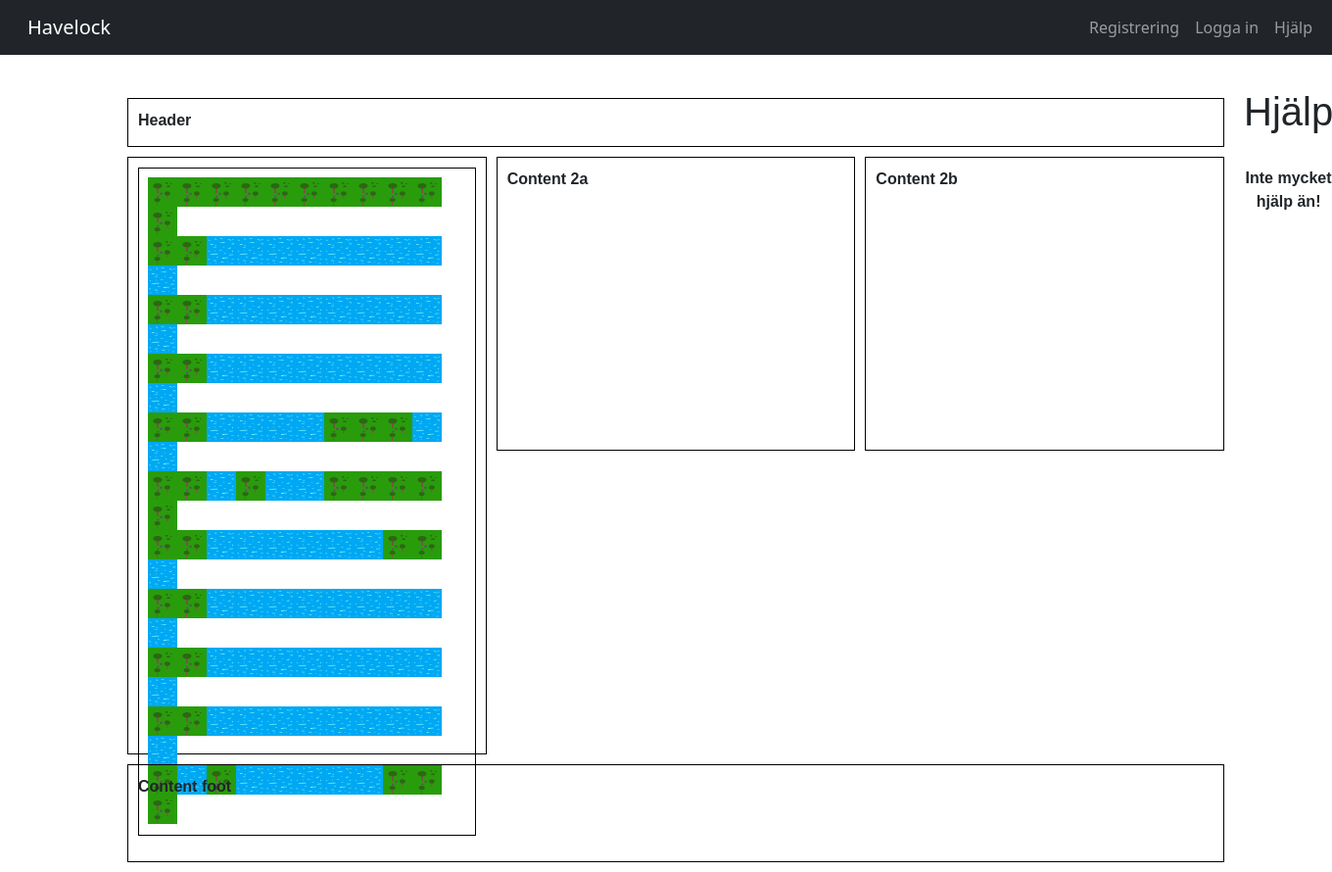
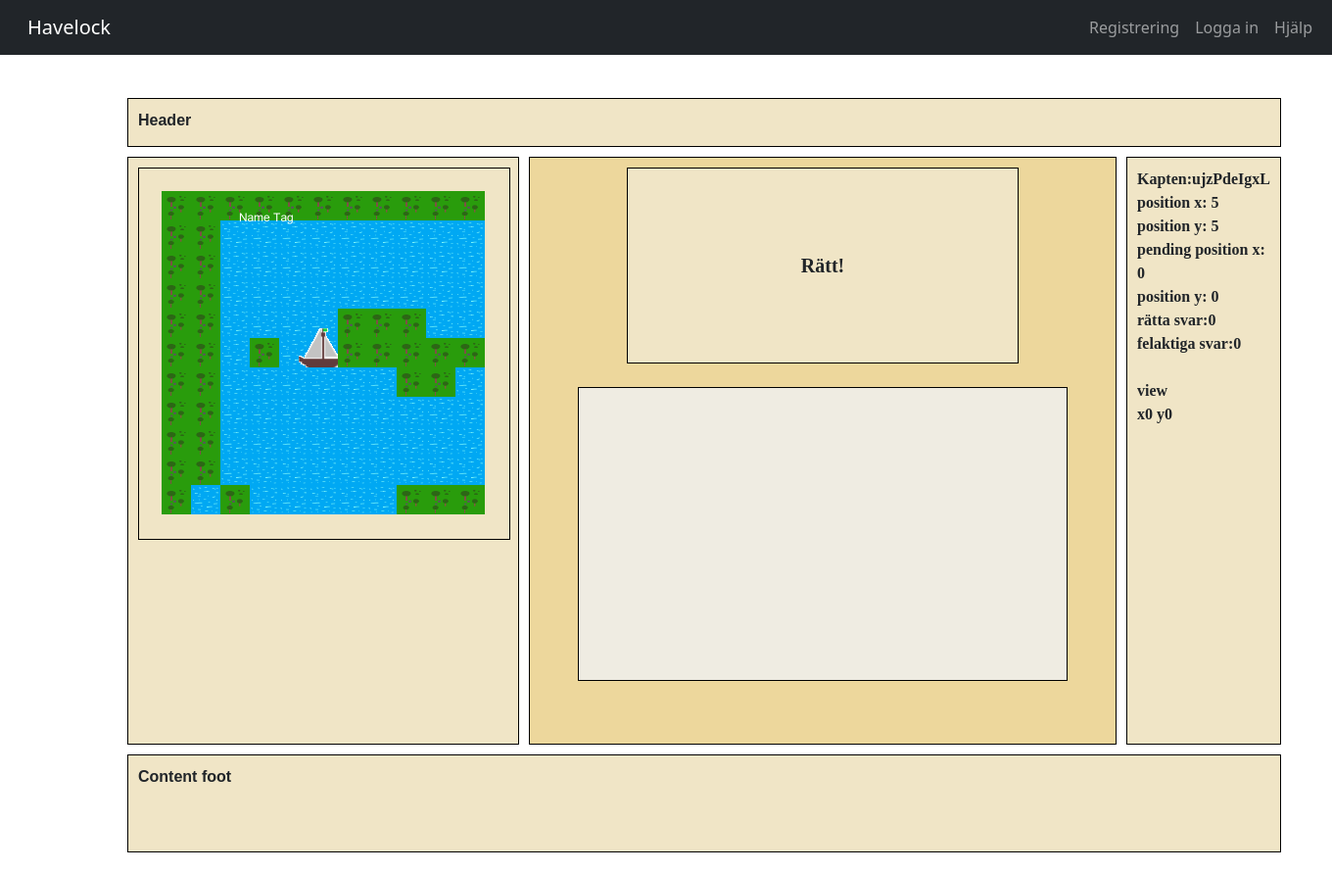
Before and after one commit to Omnistudent/havelock, a Django app: page /help in a window 1360 px wide. Shown: the whole page at 98% size. Run offline with Django 4.2, Linux system fonts and the light colour scheme; data comes from the database, SQL or seed files in the repository; both versions use the stored data as it was after the commit; data that the repository does not hold is empty.

Commit message:
layoutfixed

```diff
--- a/event/templates/event/help.html
+++ b/event/templates/event/help.html
@@ -11,7 +11,34 @@
     <style>
 body{ margin: 0}
 
+.button-container {
+        width: 500px;
+        height: 300px;
+        display: flex;
+        flex-wrap: wrap;
+        justify-content: center;
+        border: 1px solid #000000;
+        background-color: rgb(239, 236, 226);
+    }
 
+    .button-container button {
+      font-family: "IM Fell DW Pica","EB Garamond", serif;
+        width: 200px;
+        height: 70px;
+        margin: 10px;
+        font-size: 20px;
+        color: black;
+        background-color: rgb(240, 229, 198);
+        border: 1px solid #000000;
+        font-weight: bold;
+    }
+
+    .container button:hover {
+  background-color: rgb(241, 216, 151); /* set the background color to red when hovering over the button */
+  color: black;
+  border: 1px solid #000000;
+  cursor: pointer; /* change the cursor to a pointer when hovering over the button */
+}
 .container {
   width: 100vw;
   height: 100vh;
@@ -19,26 +46,38 @@
   font-weight: bold;
   font-size: 2; /* Set font-size to 0 to remove white space between elements */
   display: grid;
-  grid-template-columns: 1fr 1fr 1fr;
-  grid-template-rows: 50px 1fr 1fr 100px;
+  grid-template-columns:400px 600px 1fr;
+  grid-template-rows: 50px 600px 100px;
   gap: 10px;
   padding: 10px;
   box-sizing: border-box;
   position: relative;
   outline: none;
-
-
-
 }
 
 .container div {
   padding: 10px;
+  margin: 0px;
+  z-index: 1;
+}
 
-  margin: 0px;
-
-  z-index: 1;
-
-
+.answercontainer {
+  font-size: 20px;
+  width: 400px;
+  height: 200px;
+  font-family: "IM Fell DW Pica","EB Garamond", serif;
+  font-weight: bold;
+  gap: 10px;
+  padding: 10px;
+  box-sizing: border-box;
+  position: relative;
+  border: 1px solid #000000;
+  grid-template-columns:400px 600px 1fr;
+  grid-template-rows: 50px 600px 100px;
+  display: flex;
+  align-items: center;
+  justify-content: center;
+  background-color: rgb(240, 229, 198);
 
 }
 
@@ -47,14 +86,20 @@
   grid-column-end: 4;
   outline: 2px;
   border: 1px solid #000000;
+  background-color: rgb(240, 229, 198);
 }
 
 .gridcontainer{
   font-size: 0;
-  max-width: 400px;
+  width: 380px;
+  height: 380px;
   position: relative;
   border: 1px solid #000000;
   padding: 0px;
+  display: flex;
+  align-items: center;
+  justify-content: center;
+  background-color: rgb(240, 229, 198);
 
 }
 
@@ -62,22 +107,41 @@
   grid-row-start: 2;
   grid-row-end: span 2;
   grid-column-start: 1;
+  height: 600px;
 
-  outline: 2px;
+  outline: 1px;
   border: 1px solid #000000;
+  background-color: rgb(240, 229, 198);
 }
 
 .content-small {
+  max-width: 500px;
+  height: 600px;
+  font-family: "IM Fell DW Pica","EB Garamond", serif;
   border: 1px solid #000000;
   padding: 10px;
   margin: 0px;
   z-index: 1;
+  background-color: rgb(240, 229, 198);
+}
+
+.content-question_answer {
+  width: 600px;
+  height: 600px;
+  font-family: "IM Fell DW Pica","EB Garamond", serif;
+  border: 1px solid #000000;
+  padding: 10px;
+  margin: 0px;
+  z-index: 1;
+  background-color: rgb(237, 215, 156);
 }
 
 .footer {
   grid-column-start: 1;
   grid-column-end: span 3;
+  grid-row-start: 3;
   border: 1px solid #000000;
+  background-color: rgb(240, 229, 198);
 }
 
 .square {
@@ -114,9 +178,9 @@
   }
 
   .icon {
-    width: 30px;
-    height: 30px;
-    background-image: url("{{ STATIC_URL }}event/images/name_tag.png");
+    width: 50px;
+    height: 50px;
+    background-image: url("{{ STATIC_URL }}event/images/ship1.png");
     background-repeat: no-repeat;
     background-position: center center;
     position: absolute;
@@ -146,7 +210,7 @@
 }
 
 .ship:hover {
-  border: 2px solid blue;
+  border: 2px solid rgb(2, 2, 2);
 }
 
 .land:hover {
@@ -156,7 +220,9 @@
 .hover-effect:hover {
   opacity: 0.5;
   /* Add any other styles you want to apply to the image when it's being hovered over */
+  /* used for single pictures, pictures are now css objects*/
 }
+
 </style>
   </head>
   <body>
@@ -164,6 +230,7 @@
      <div class="header">Header</div>
 
      <div class="content-large">
+      <center>
       <div class="gridcontainer">
         <form id="mapform" method="post" action="/help">
           {% csrf_token %}
@@ -176,44 +243,84 @@
                 <!--</div>-->
                 {% for dbsquare in squaredb %}
                 {% if dbsquare.x|stringformat:"s" == col_num_x|stringformat:"s" and dbsquare.y|stringformat:"s" == row_num_y|stringformat:"s" %}
-                {% if dbsquare.name == "sea3" %}
+                {% if dbsquare.name == "sea3" %} <!-- If the square is sea-->
+
                     <div class="ship">
+                      {% if user.userprofile in dbsquare.occupants3.all %}
+                      <div class="icon"></div>
+                      {% endif %} <!-- End of is user in square-->
 
                   <!--<div class="icon"></div>-->
                 </div>
-                {% else %}
+                {% else %} <!-- else the square is land-->
                 <div class="land">
                   <!--<div class="icon"></div>-->
                 </div>
-                {% endif %}
-                  {% endif %}
+                {% endif %} <!-- End of If the square is sea-->
+                  {% endif %} <!-- End of If the square correct-->
 
-              {% endfor %}
+              {% endfor %} <!-- End going through squaredb-->
               </div>
-            {% endfor %} <!--End of colx in 1234-->
+            {% endfor %} <!--End of colx in myrange_x-->
             <br>
-          {% endfor %} <!--End of rowy in 1234-->
+          {% endfor %} <!--End of rowy in myrange_y-->
         </form>
         <div class="overlay"></div>
       </div> <!--end of gridcontainer-->
+    </center>
     </div> <!--End contentlarge-->
 
-     <div class="content-small">Content 2a</div>
-     <div class="content-small">Content 2b</div>
+
+    <!--Questions window-->
+     <div class="content-question_answer">
+      <center>
+
+      <div class="answercontainer">
+        {{question.question_swedish}}
+      </div>
+      <br>
+      <div class="button-container">
+        <form method="post" id="question-form" action="/help">
+          {% csrf_token %}
+
+          <br>
+          {% if question.area3 != "no_questions" %}
+          {% for answer in answers %}
+              <button class="btn btn-primary" onclick="receiveAnswer('answer','{{ answer }}','1')" name="answer" value="{{ answer }}">{{ answer }}</button>
+              {% if forloop.counter|divisibleby:2 %}
+                  <br>
+              {% endif %}
+          {% endfor %}
+          {% endif %}
+      </form>
+    </div>
+  </center>
+     </div>
+
+     <!--Stats window-->
+     <div class="content-small">
+      Kapten:{{user.userprofile}}
+      <br>
+        position x: {{user.userprofile.xpos}}<br>
+        position y: {{user.userprofile.ypos}}<br>
+        pending position x: {{user.userprofile.pending_xpos}}<br>
+        position y: {{user.userprofile.pending_ypos}}<br>
+        rätta svar:{{user.userprofile.correct_answers}}<br>
+        felaktiga svar:{{user.userprofile.wrong_answers}}<br>
+      <br>
+      view<br>
+      x{{user.userprofile.x}} y{{user.userprofile.y}}<br>
+     </div>
      <div class="footer">Content foot</div>
     </div>
 
 
-
-<center>
-<h1>Hjälp</h1>
-<br>
-
-Inte mycket hjälp än!
-
 <script>
 
   function updatePage(x, y) {
+
+    var user = '{{ user.userprofile.question.area1 }}';
+    if (user == "utility") {
 
       var input_x = document.createElement('input');
       input_x.type = 'hidden';
@@ -230,17 +337,33 @@
       input_action.name = 'sent_action';
       input_action.value = 'answer';
 
-
-
       var form = document.getElementById('mapform');
       form.appendChild(input_x);
       form.appendChild(input_y);
       form.appendChild(input_action);
       form.submit();
-
-
+    }
 }
 
+function receiveAnswer(command, answer,unused) {
+
+  var command_input = document.createElement('input');
+  command_input.type = 'hidden';
+  command_input.name = 'command';
+  command_input.value = 'answer';
+
+  var answer_input = document.createElement('input');
+  answer_input.type = 'hidden';
+  answer_input.name = 'answer';
+  answer_input.value = answer;
+  //alert("Selected value: " + dropdownValue);
+  //console.log('Dropdown value:', document.getElementById('dropdown').value);
+
+  var form = document.getElementById('question-form');
+  form.appendChild(command_input);
+  form.appendChild(answer_input);
+  form.submit();
+}
 
 
 
--- a/event/views.py
+++ b/event/views.py
@@ -324,20 +324,131 @@
     answers = [question.answer1_swedish, question.answer2_swedish, question.answer3_swedish, question.answer4_swedish]
 
     if request.method == 'POST':
-        sent_x = request.POST.get('sent_x')
-        sent_y = request.POST.get('sent_y')
-        sent_action = request.POST.get('sent_action')
+        sent_action = request.POST.get('command')
+        sent_answer = request.POST.get('answer')
+        if sent_action == 'answer':
+            right_answer=user.userprofile.question.answer1_swedish
+            ############################
+            # Correct answer
+            ############################
+            if right_answer == sent_answer:
 
-        print('sent x'+sent_x)
-        print('sent y'+sent_y)
-        print('sent action'+sent_action)
+                # increment right answers
+                user.userprofile.correct_answers+=1
+
+                # delete from starting square
+                startsquare = Square.objects.get(y=str(user.userprofile.ypos),x=str(user.userprofile.xpos))
+                startsquare.occupants3.remove(user.userprofile)
+                startsquare.save()
+
+                # add userprofile to end square
+                endsquare = Square.objects.get(x=user.userprofile.pending_xpos, y=user.userprofile.pending_ypos)
+                endsquare.occupants3.add(user.userprofile)
+                endsquare.save()
+
+                # get moved direction
+                movedx,movedy=getmovedir(user.userprofile.xpos,user.userprofile.ypos,user.userprofile.pending_xpos,user.userprofile.pending_ypos)
+
+                # set new userprofile coordinates
+                user.userprofile.xpos=user.userprofile.pending_xpos
+                user.userprofile.ypos=user.userprofile.pending_ypos
+                user.userprofile.pending_xpos=0
+                user.userprofile.pending_ypos=0
+                user.userprofile.save()
+
+                # adjust view
+                #x seems to react on move y
+                if movedx==1:
+                    temp=user.userprofile.x
+                    user.userprofile.x=temp+1
+                    user.userprofile.save()
+
+                if movedx==-1:
+                    temp=user.userprofile.x
+                    user.userprofile.x=temp-1
+                    user.userprofile.save()
+                if movedy==-1:
+                    temp=user.userprofile.y
+                    user.userprofile.y=temp-1
+                    user.userprofile.save()
+                if movedy==1:
+                    temp=user.userprofile.y
+                    user.userprofile.y=temp+1
+                    user.userprofile.save()
+
+                myrange_x,myrange_y,dbsquares=getDatabaseAndView(user.userprofile.x,user.userprofile.y,grid_size_x,grid_size_y)
+
+                #set question to correct
+                question = Question.objects.filter(name='Correct_1').order_by('?').first()
+                user.userprofile.question=question
+                user.userprofile.save()
+                # there shouldnt be any answers
+
+                answers = [question.answer1_swedish, question.answer2_swedish, question.answer3_swedish, question.answer4_swedish]
+                return render(request,'event/help.html',{'myrange_x':myrange_x,'myrange_y':myrange_y,'squaredb':dbsquares,'question':question,'answers':answers})
+            # end of right answer
+            else: #wrong answer
+                print('wrog')
+                user.userprofile.wrong_answers+=1
+                user.userprofile.save()
+                myrange_x,myrange_y,dbsquares=getDatabaseAndView(user.userprofile.x,user.userprofile.y,grid_size_x,grid_size_y)
+
+                question = Question.objects.filter(name='Wrong_1').order_by('?').first()
+                user.userprofile.question=question
+                user.userprofile.save()
+                answers = [question.answer1_swedish, question.answer2_swedish, question.answer3_swedish, question.answer4_swedish]
+                return render(request,'event/help.html',{'myrange_x':myrange_x,'myrange_y':myrange_y,'squaredb':dbsquares,'question':question,'answers':answers})
+
+            # end of wrong answer
+        # end of command: answer
+
+        # command wasnt answer, so use wants to move
+
+        try:
+            sent_x = request.POST.get('sent_x')
+            print('sent x'+sent_x)
+        except:
+            print('could not get x')
+
+        try:
+            sent_y = request.POST.get('sent_y')
+        except:
+            print('could not get y')
+
+        # User wants to move, create a question
+        if user.userprofile.mode=="move":
+            if moveallowed(user.userprofile.xpos,sent_x,user.userprofile.ypos,sent_y):
+                question = Question.objects.exclude(area1='utility').filter(difficulty__lte=3).order_by('?').first()
+                user.userprofile.pending_xpos=sent_x
+                user.userprofile.pending_ypos=sent_y
+                user.userprofile.question=question
+                user.userprofile.save()
+                #dbsquares = Square.objects.filter(x__in=charsx,y__in=charsy)
+
+                myrange_x,myrange_y,dbsquares=getDatabaseAndView(user.userprofile.x,user.userprofile.y,grid_size_x,grid_size_y)
 
 
-        return render(request,'event/help.html',{'myrange_x':myrange_x,'myrange_y':myrange_y})
+
+                answers = [question.answer1_swedish, question.answer2_swedish, question.answer3_swedish, question.answer4_swedish]
+                shuffle(answers)  # shuffles the answers randomly
+                user.userprofile.question=question
+                user.userprofile.save()
+            # end of if moveallowed
+        # end of if mode move
+
+        # Send ranges,database,question and randomly ordered answers
+        myrange_x,myrange_y,dbsquares=getDatabaseAndView(user.userprofile.x,user.userprofile.y,grid_size_x,grid_size_y)
+        return render(request,'event/help.html',{'myrange_x':myrange_x,'myrange_y':myrange_y,'squaredb':dbsquares,'question':question,'answers':answers})
+    # end of if request was post
+
+
     else: # if request method was not post
 
         dbsquares = Square.objects.filter(x__in=charsx,y__in=charsy)
-        return render(request,'event/help.html',{'myrange_x':myrange_x,'myrange_y':myrange_y,'squaredb':dbsquares})
+
+        # Send ranges,database,question and randomly ordered answers
+        return render(request,'event/help.html',{'myrange_x':myrange_x,'myrange_y':myrange_y,'squaredb':dbsquares,'question':question,'answers':answers})
+
 
 
 def home(request):
@@ -580,3 +691,18 @@
     threshold = timezone.now() - timedelta(minutes=10)
     inactive_users = User.objects.filter(userprofile__user_type='temp', userprofile__last_active_time__lt=threshold)
     inactive_users.delete()
+
+def getDatabaseAndView(userx,usery,gridx,gridy):
+    myrange_x=range(userx,int(userx)+gridx)
+    myrange_y=range(usery,int(usery)+gridy)
+
+    startx = int(userx)
+    stopx = int(userx)+gridx
+    starty = int(usery)
+    stopy = int(usery)+gridy
+
+    charsx = [str(i) for i in range(startx, stopx)]
+    charsy = [str(i) for i in range(starty, stopy)]
+    dbsquares = Square.objects.filter(x__in=charsx,y__in=charsy)
+
+    return (myrange_x,myrange_y,dbsquares)
```
Also changed, not shown: db.sqlite3, static/event/images/Namnlös.png (added), static/event/images/ship1.png (added), static/event/images/ship2.png (added), static/event/images/tests.png (added). Lines whose indentation alone changed are shown as unchanged.
